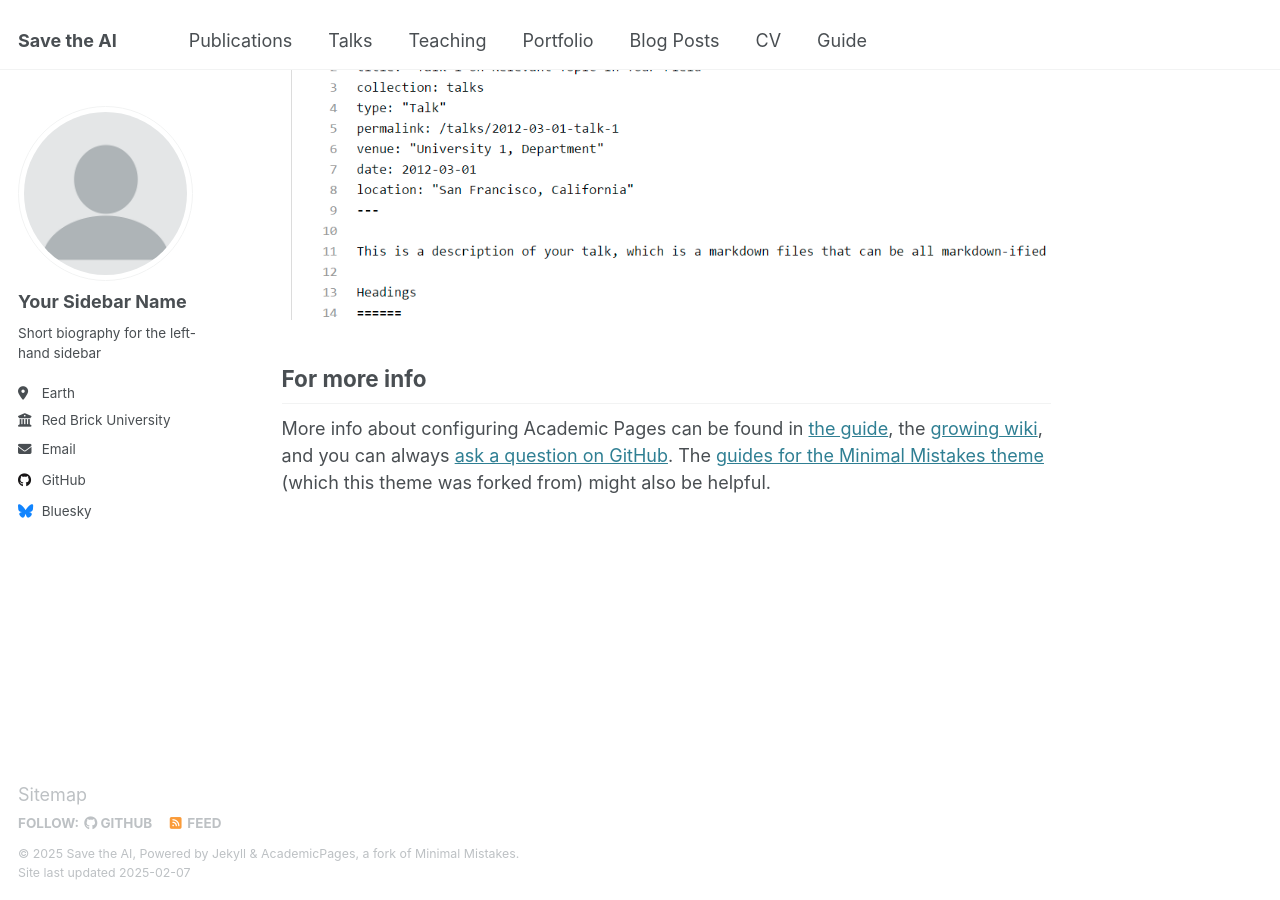
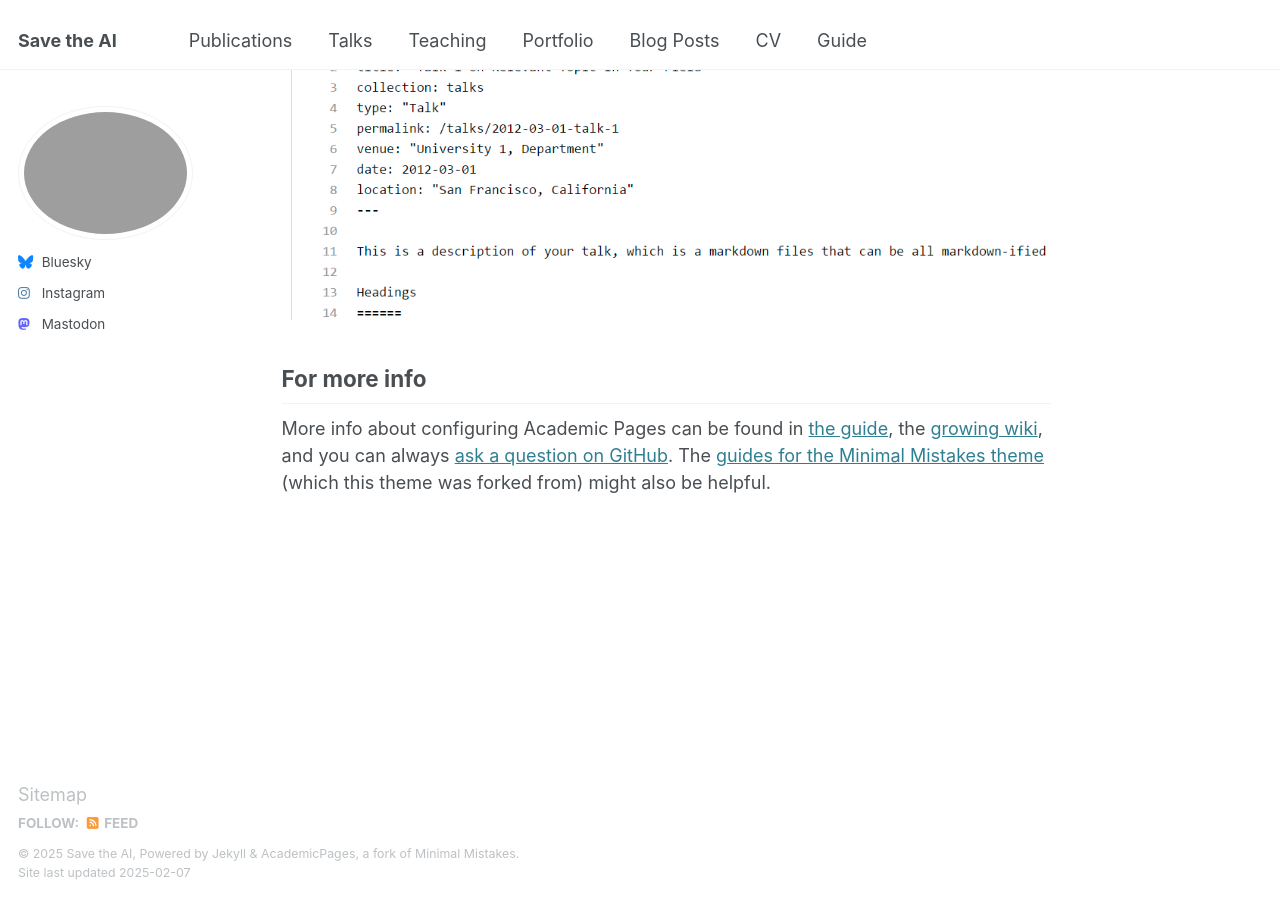
Before and after one commit to JustSustainabilityDesign/savetheAI, a Jekyll site: the page built from _pages/about.md, in a window 1280 px wide and 900 px high, scrolled down 2642 px. Built offline with Jekyll 4.4.1, drawn with Linux system fonts in a browser that asks for light colours; some of the changed lines change nothing that is shown.

Commit message:
Update _config.yml
added social media

```diff
--- a/_config.yml
+++ b/_config.yml
@@ -21,48 +21,10 @@
 #               If a field is blank the icon and link will not appear, otherwise it will be shown.
 #               Additional customization can be done by editing /_includes/author-profile.html
 author:
-  # Biographic information
-  avatar           : "profile.png"
-  name             : "Your Sidebar Name"
-  pronouns         : # example: "she/her"
-  bio              : "Short biography for the left-hand sidebar"
-  location         : "Earth"
-  employer         : "Red Brick University"
-  uri              : # URL
-  email            : "none@example.org"
-  # Repositories and software development
-  bitbucket        : # Username - Update with your username on the site
-  codepen          : # Username
-  dribbble         : # Username
-  github           : "academicpages"
-  kaggle           : # Username
-  stackoverflow    : # User number or user number and name (i.e., use "1" or "1/jeff-atwood")
-
   # Social media
-  bluesky          : "bsky.app" # Replace this with you Bluesky username
-  facebook         : # Username
-  flickr           : # Username
-  foursquare       : # Username
-  goodreads        : # Username
-  google_plus      : # Username
-  keybase          : # Username
-  instagram        : # Username
-  lastfm           : # Username
-  linkedin         : # Username
-  mastodon         : # URL
-  medium           : # URL
-  pinterest        : # Username
-  soundcloud       : # Username
-  steam            : # Username
-  telegram         : # URL
-  tumblr           : # Username
-  twitter          : # Username for X / Twitter
-  vine             : # Username
-  weibo            : # Username
-  wikipedia        : # Username
-  xing             : # Username
-  youtube          : # Username
-  zhihu            : # Username
+  bluesky          : "savetheai.bsky.social" # Replace this with you Bluesky username
+  instagram        : "savetheai"
+  mastodon         : "savetheai"
 
 # Publication Category - The following the list of publication categories and their headings
 publication_category:
```
